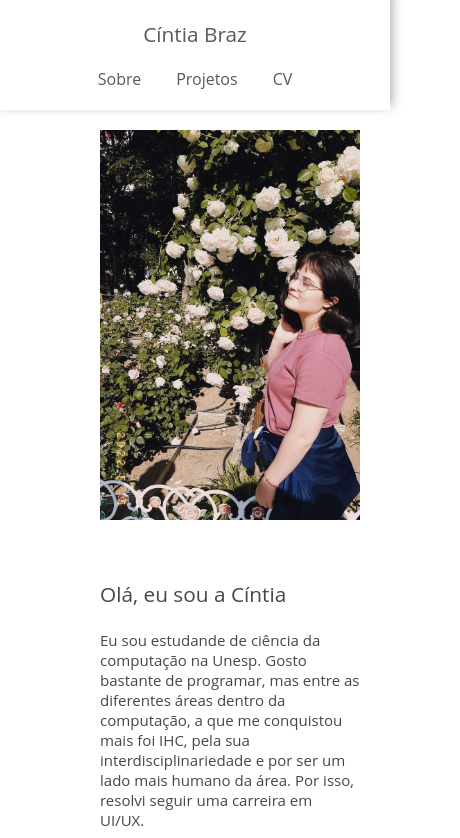
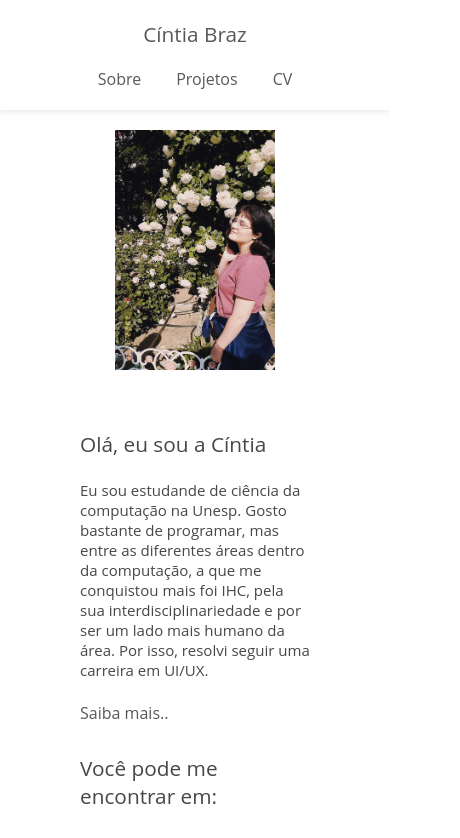
Before and after one commit to Lunatc/portfolio, a React (Create React App) app: page / in a window 390 px wide. Shown: the top 838 px of the page, 460 px wide, since content can reach past the window. Built offline with nearby package versions, Linux system fonts and the light colour scheme.

Commit message:
Correct some resposivity issues

```diff
--- a/package.json
+++ b/package.json
@@ -15,6 +15,7 @@
     "babel-plugin-macros": "^3.1.0",
     "react": "^18.2.0",
     "react-dom": "^18.2.0",
+    "react-responsive": "^9.0.2",
     "react-router": "^6.7.0",
     "react-router-dom": "^5.3.0",
     "react-scripts": "5.0.1",
--- a/src/index.css
+++ b/src/index.css
@@ -6,6 +6,7 @@
     font-size: 100%;
     box-sizing: border-box;
     font-family: 'open sans', monospace;
+    overflow: auto;
 }
 
 nav, ul{
@@ -42,7 +43,7 @@ div {
     .content {
         display: flex;
         flex-direction: column;
-        padding: 40px 100px;
+        padding: 40px 80px;
     }
 
     .texto {
@@ -52,4 +53,18 @@ div {
         margin-left: 0px;
     }
 
+    p{
+        text-align: left;
+        font-size: 0.92rem;
+        color: #474747;
+    }
+
 }
+
+@media screen and (max-width: 300px) {
+    .content {
+        display: flex;
+        flex-direction: column;
+        padding: 40px 40px;
+    }
+}
--- a/src/layouts/styles/footer.module.css
+++ b/src/layouts/styles/footer.module.css
@@ -16,3 +16,12 @@ footer p{
     padding: 20px 0;
     font-weight: bold;
 }
+
+
+@media screen and (max-width: 300px) {
+    footer {
+        display: flex;
+        flex-direction: column;
+        padding-left: 20px;
+    }
+}
--- a/src/layouts/styles/header.module.css
+++ b/src/layouts/styles/header.module.css
@@ -3,15 +3,15 @@
 header{
     width: 100%;
     position: absolute;
+    left: 0;
     top: 0;
-    left: 0;
     padding: 20px 68px;
     background-color: #FFF;
     display: flex;
+    flex-direction: row;
     justify-content: space-between;
     align-items: center;
     box-shadow: 0 -6px 10px 2px rgba(99, 83, 83, 0.5);
-
 }
 
 header ul{
--- a/src/pages/styles/about.module.css
+++ b/src/pages/styles/about.module.css
@@ -43,3 +43,13 @@
 .About h3{
     color: #cc574e
 }
+
+
+@media screen and (max-width: 700px) {
+    .item{
+        margin-top: 0;
+        display: flex;
+        flex-direction: column;
+    }
+
+}
--- a/src/pages/styles/main.module.css
+++ b/src/pages/styles/main.module.css
@@ -9,6 +9,10 @@
     flex-direction: row;
     align-items:flex-start;
     margin-top: 0;
+}
+
+.foto {
+    overflow: visible;
 }
 
 .Main img {
@@ -81,4 +85,8 @@
         margin-left: 0px;
     }
 
+    .Main img {
+        width: 160px;
+    }
+
 }
```
Also changed, not shown: 8 other files (tests, documents, lock files or other folders).
